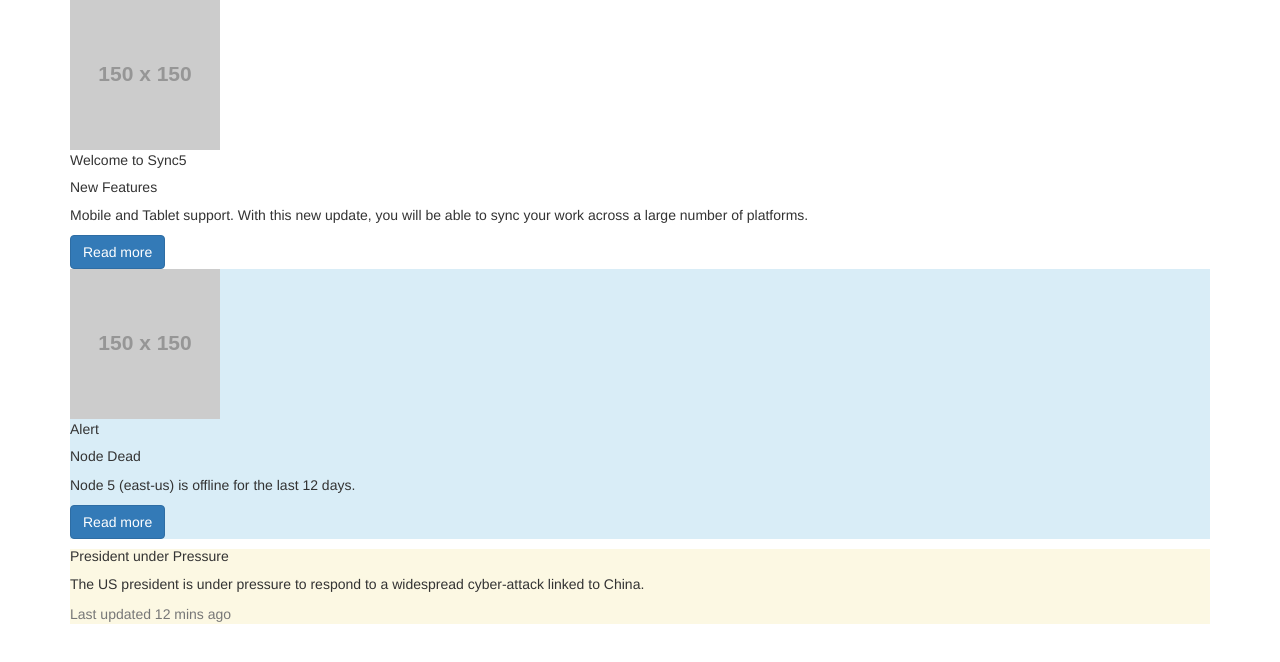
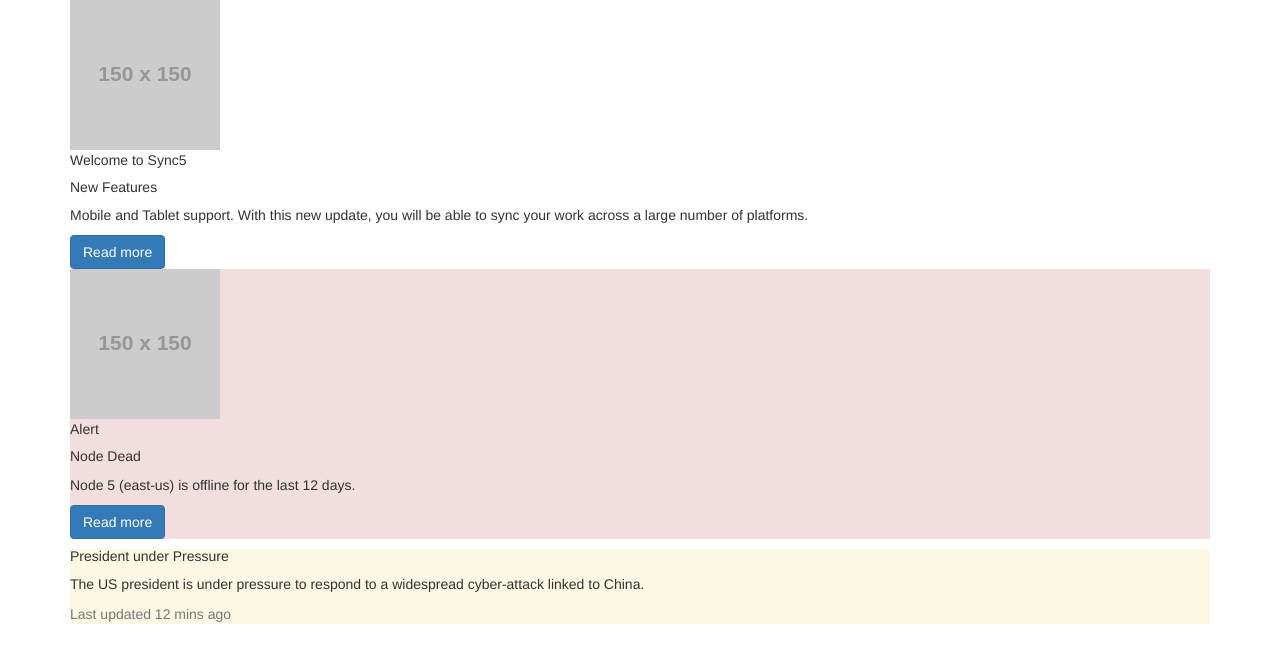
Before and after one commit to acciojob/bootstrap-card-shweta8814, a website: page main.html in a window 1280 px wide. Drawn offline with nearby package versions, Linux system fonts and the light colour scheme; placeholder pictures from the web are drawn by us.

Commit message:
created a submission

```diff
--- a/main.html
+++ b/main.html
@@ -20,7 +20,7 @@
           <a href="#" class="btn btn-primary">Read more</a>
         </div>
       </div>
-      <div class="card bg-info text-white">
+      <div class="card bg-danger text-white">
         <img src="https://via.placeholder.com/150" class="card-img-top" alt="Image 2">
         <div class="card-header">Alert</div>
         <div class="card-body">
```
